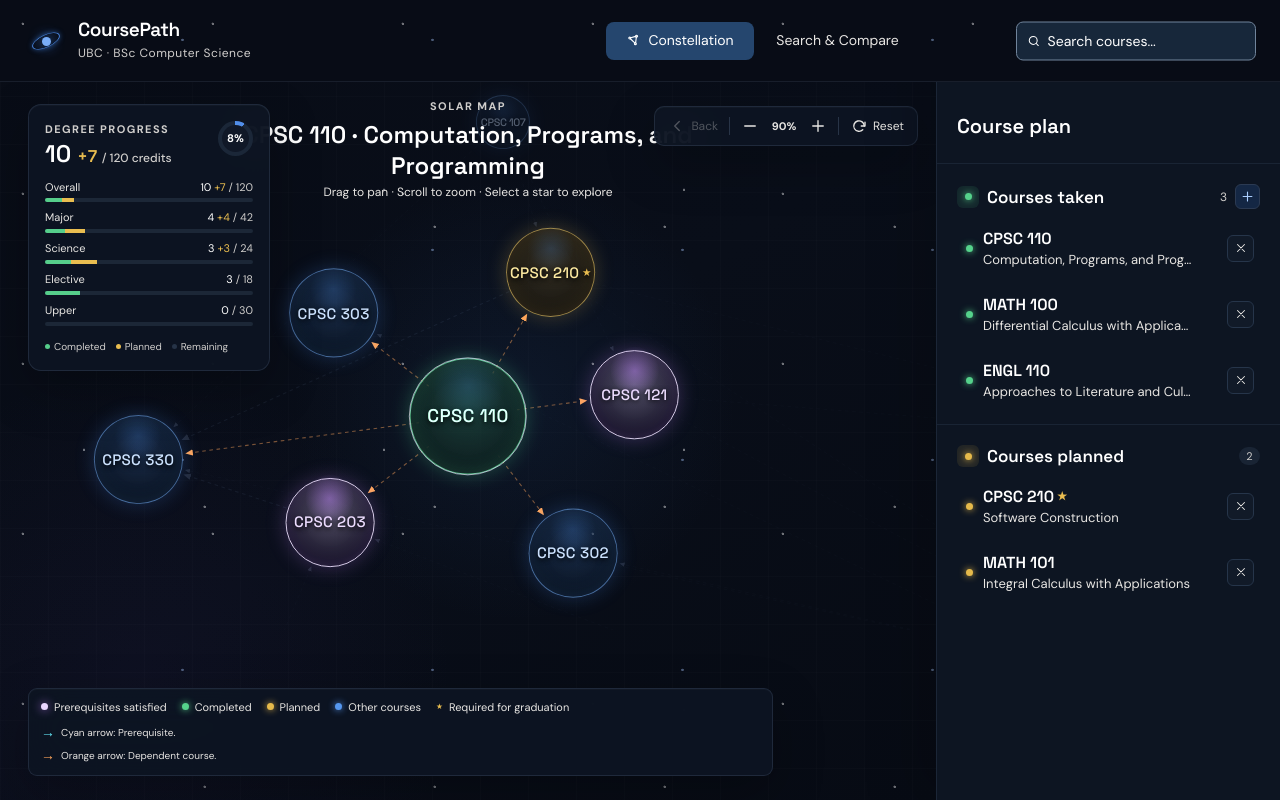
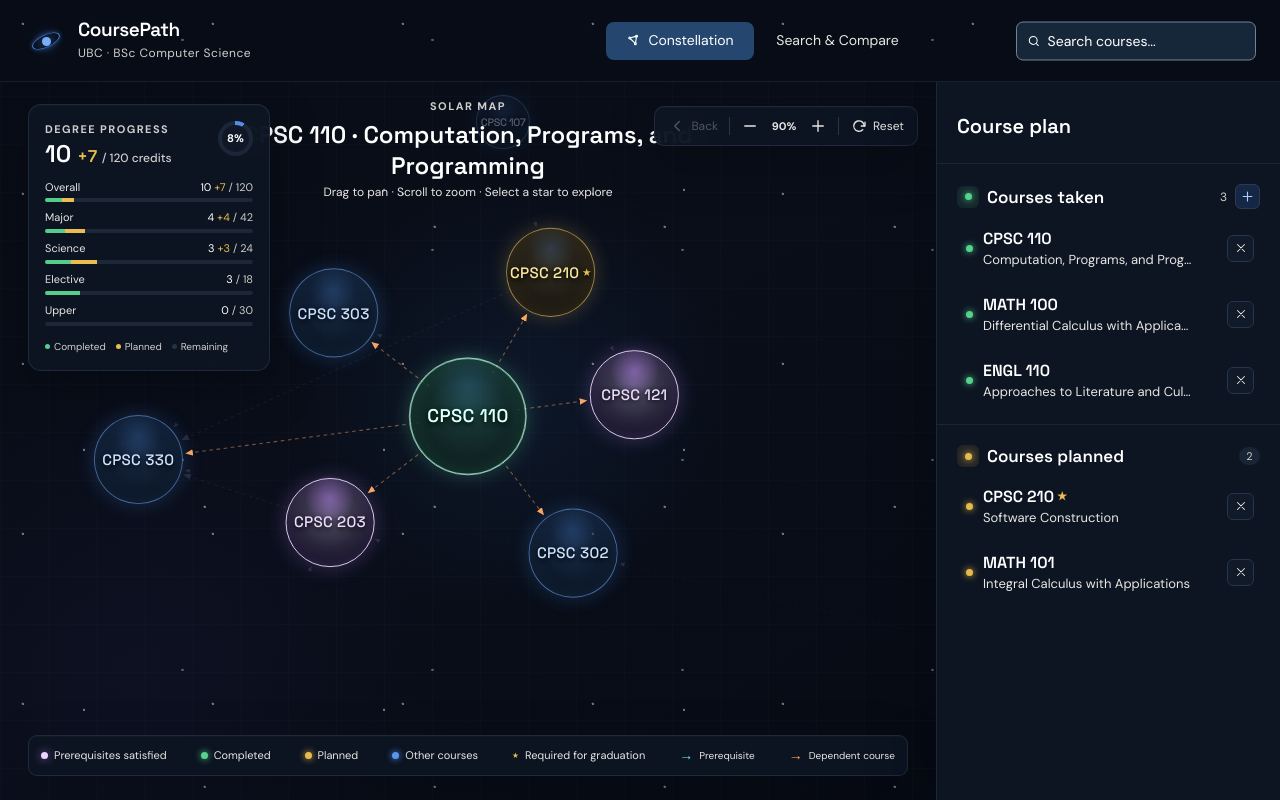
Before and after one commit to Melody2026/Plan4U, a React (Vite) app: page / in a window 1280 px wide. Built offline with nearby package versions, Linux system fonts and the light colour scheme; the HTML template or start-up script is replaced by a standard one.

Commit message:
adjust legend

```diff
--- a/src/App.tsx
+++ b/src/App.tsx
@@ -1160,7 +1160,7 @@ function App() {
         bottom = bounds.height - 16;
       const obstacles: MapArea["obstacles"] = [];
       stage
-        .parentElement!.querySelectorAll(".progress-card, .map-label, .map-toolbar, .legend")
+        .parentElement!.querySelectorAll(".progress-card, .map-label, .map-toolbar, .map-footer-controls")
         .forEach((element) => {
           const rect = element.getBoundingClientRect();
           if (element.classList.contains("progress-card") || element.classList.contains("map-toolbar"))
@@ -1185,7 +1185,7 @@ function App() {
     const sidebarHeading = document.querySelector(".sidebar-header h2");
     if (sidebarHeading) observer.observe(sidebarHeading);
     stage
-      .parentElement!.querySelectorAll(".progress-card, .map-label, .map-toolbar, .legend")
+      .parentElement!.querySelectorAll(".progress-card, .map-label, .map-toolbar, .map-footer-controls")
       .forEach((panel) => observer.observe(panel));
     measure();
     return () => observer.disconnect();
@@ -1668,23 +1668,18 @@ function App() {
             <span>
               <RequiredStar /> Required for graduation
             </span>
-            <div className="legend-lower">
-              <div className="legend-arrow-key">
-                <span>
+                <span className="legend-arrow-key">
                   <span style={{ color: "#62e4f4", fontSize: 14 }} aria-hidden="true">
                     &#8594;
                   </span>{" "}
-                  Cyan arrow: Prerequisite.
+                  Prerequisite
                 </span>
-                <span>
+                <span className="legend-arrow-key">
                   <span style={{ color: "#ffa65c", fontSize: 14 }} aria-hidden="true">
                     &#8594;
                   </span>{" "}
-                  Orange arrow: Dependent course.
+                  Dependent course
                 </span>
-              </div>
-
-            </div>
           </div>
         </div>
 
--- a/src/index.css
+++ b/src/index.css
@@ -1236,6 +1236,8 @@
   left: 28px;
   right: 28px;
   display: grid;
+  min-height: 78px;
+  align-items: end;
   justify-items: center;
   pointer-events: none;
 }
@@ -1290,7 +1292,11 @@
 .legend {
   display: flex;
   justify-self: start;
-  flex-wrap: wrap;
+  flex-wrap: nowrap;
+  align-items: center;
+  justify-content: space-between;
+  width: 100%;
+  overflow-x: auto;
   gap: 15px;
   row-gap: 8px;
   max-width: 100%;
@@ -1307,11 +1313,13 @@
   min-width: 0;
 }
 .legend-arrow-key {
-  display: grid;
+  display: flex;
   flex: 0 0 auto;
   gap: 4px;
   font-size: 8px;
-}
+  white-space: nowrap;
+}
+.legend > span { flex: 0 0 auto; white-space: nowrap; }
 .legend-toolbar-space {
   display: flex;
   flex: 1;
```
